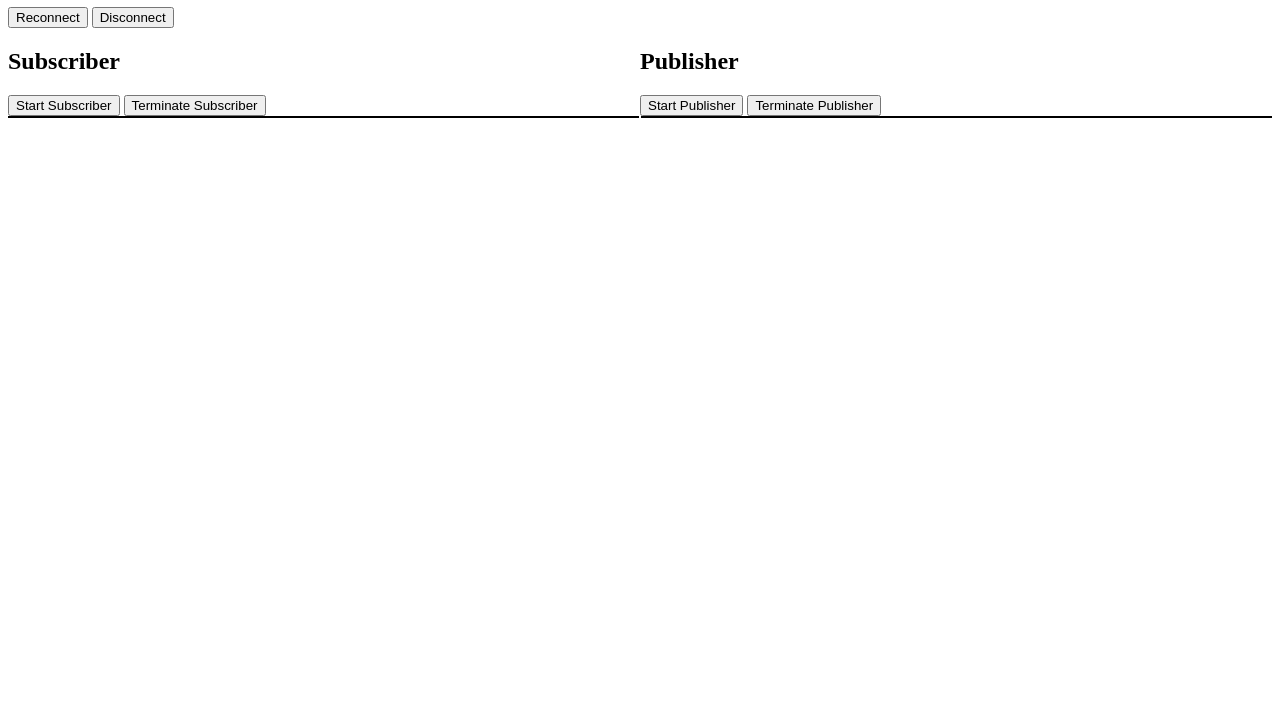
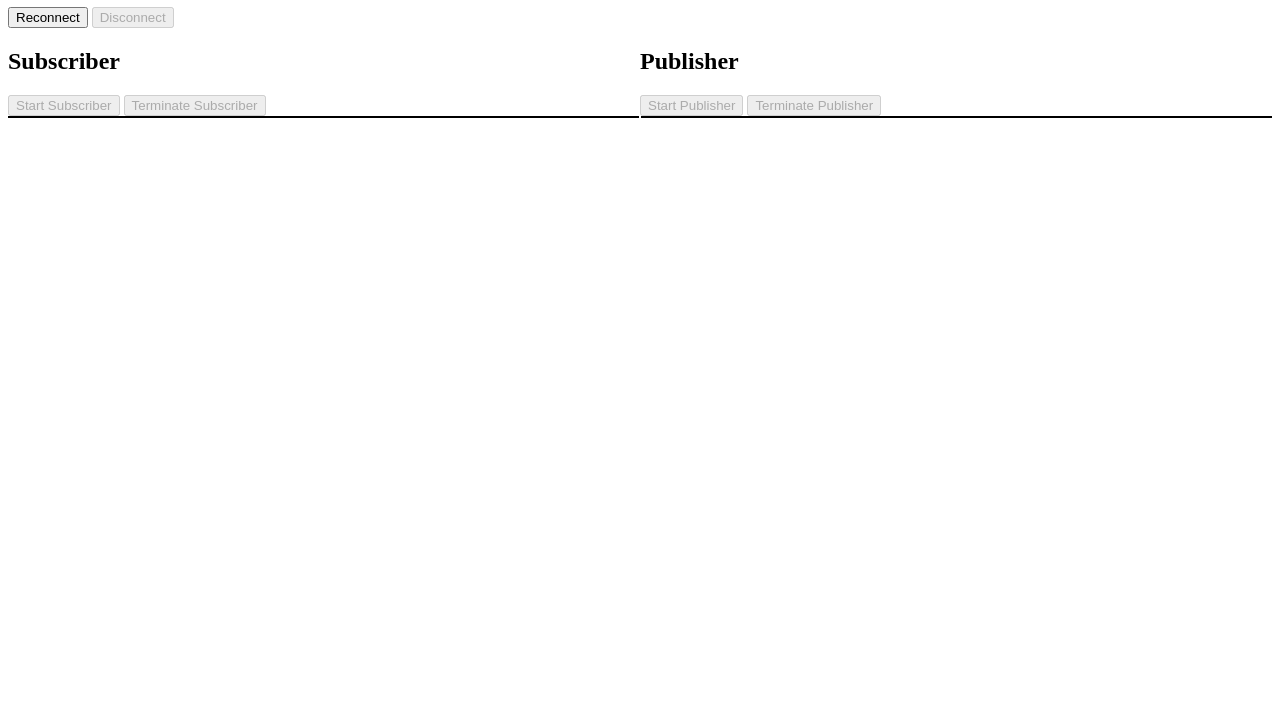
Before and after one commit to sirfergy/ftmstorscble, a website: page public/index.html in a window 1280 px wide. Shown: the part 73-800 px from the top of the page. Drawn offline with Linux system fonts and the light colour scheme.

Commit message:
Disable buttons on disconnect

```diff
--- a/public/index.html
+++ b/public/index.html
@@ -76,6 +76,14 @@
         } else {
           console.log(`Received unknown message: ${message}`);
         }
+      };
+
+      ws.onclose = () => {
+        disconnectButton.disabled = true;
+        subscriberButton.disabled = true;
+        publisherButton.disabled = true;
+        terminateSubscriberButton.disabled = true;
+        terminatePublisherButton.disabled = true;
       };
 
       reconnectButton.addEventListener("click", () => {
```
